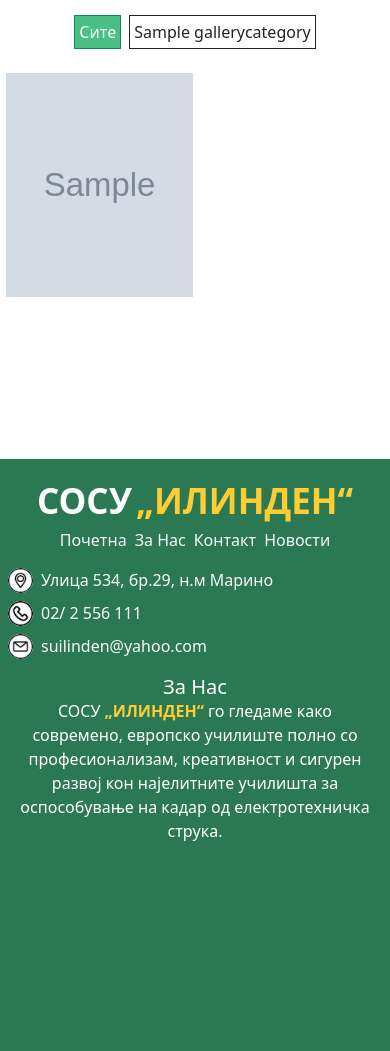
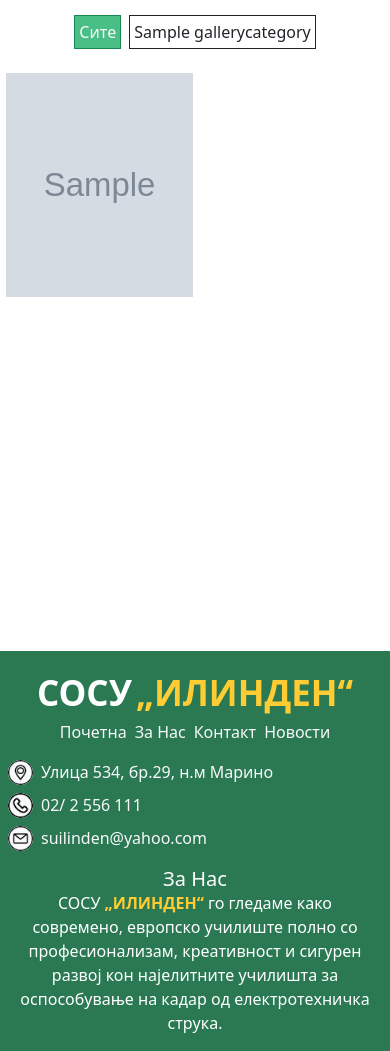
Before and after one commit to Shack-de-Shnaek/massum-school-website, a Django app: template templates/gallery.html in a window 390 px wide. Shown: the part 65-1116 px from the top of the page. Before the commit the page ends 906 px from the top, so only its background shows below. Run offline with Django 4.2, Linux system fonts and the light colour scheme; the template is opened without the code that fills it: values that come from a table or form of the project are taken from there, others are empty; tables that the repository leaves empty hold one stand-in row (values such as "Sample post"); grey boxes marked "Sample" are stand-in pictures; some libraries are stand-ins or nearby versions; some web fonts are replaced.

Commit message:
footer height fix

```diff
--- a/static/css/global.css
+++ b/static/css/global.css
@@ -44,7 +44,7 @@
 }
 
 main {
-    min-height: calc(100vh - 24rem);
+    min-height: calc(100vh - 12rem);
     margin-top: 4rem;
     padding-bottom: 4rem;
 }
@@ -133,12 +133,12 @@
 }
 
 .article-card-carousel img {
-    /* height: 20% !important; */
     max-height: 20rem;
 }
 
 footer {
-    max-height: 20rem;
+    min-height: fit-content;
+    max-height: 24rem;
     padding-top: 20px;
 }
 
@@ -181,7 +181,7 @@
 
 @media screen and (max-width: 992px) {
     footer {
-        max-height: fit-content;
+        max-height: none;
     }
 }
 
--- a/templates/layout/footer.html
+++ b/templates/layout/footer.html
@@ -1,6 +1,6 @@
 {% load i18n %}
 {% load static %}
-<footer class="w-100 m-0 py-2 py-lg-4 row text-white bg-primary-green">
+<footer class="w-100 m-0 mt-auto py-2 py-lg-4 row text-white bg-primary-green">
    <div class="col-12 col-lg-4 p-2 d-flex flex-column align-items-center">
       <span>
          <strong class="sosu-logo">{% translate 'СОСУ' %}</strong>
```
